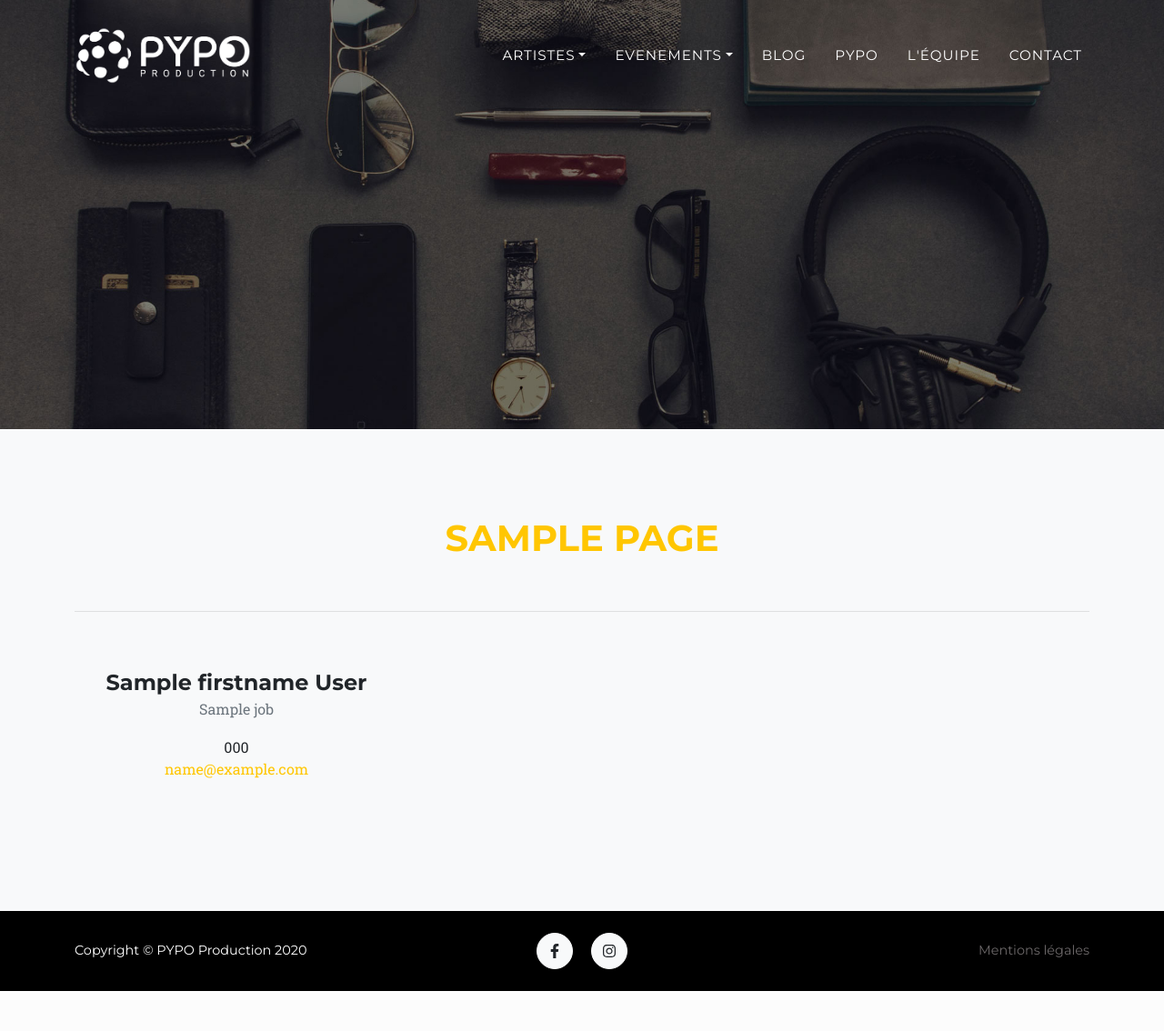
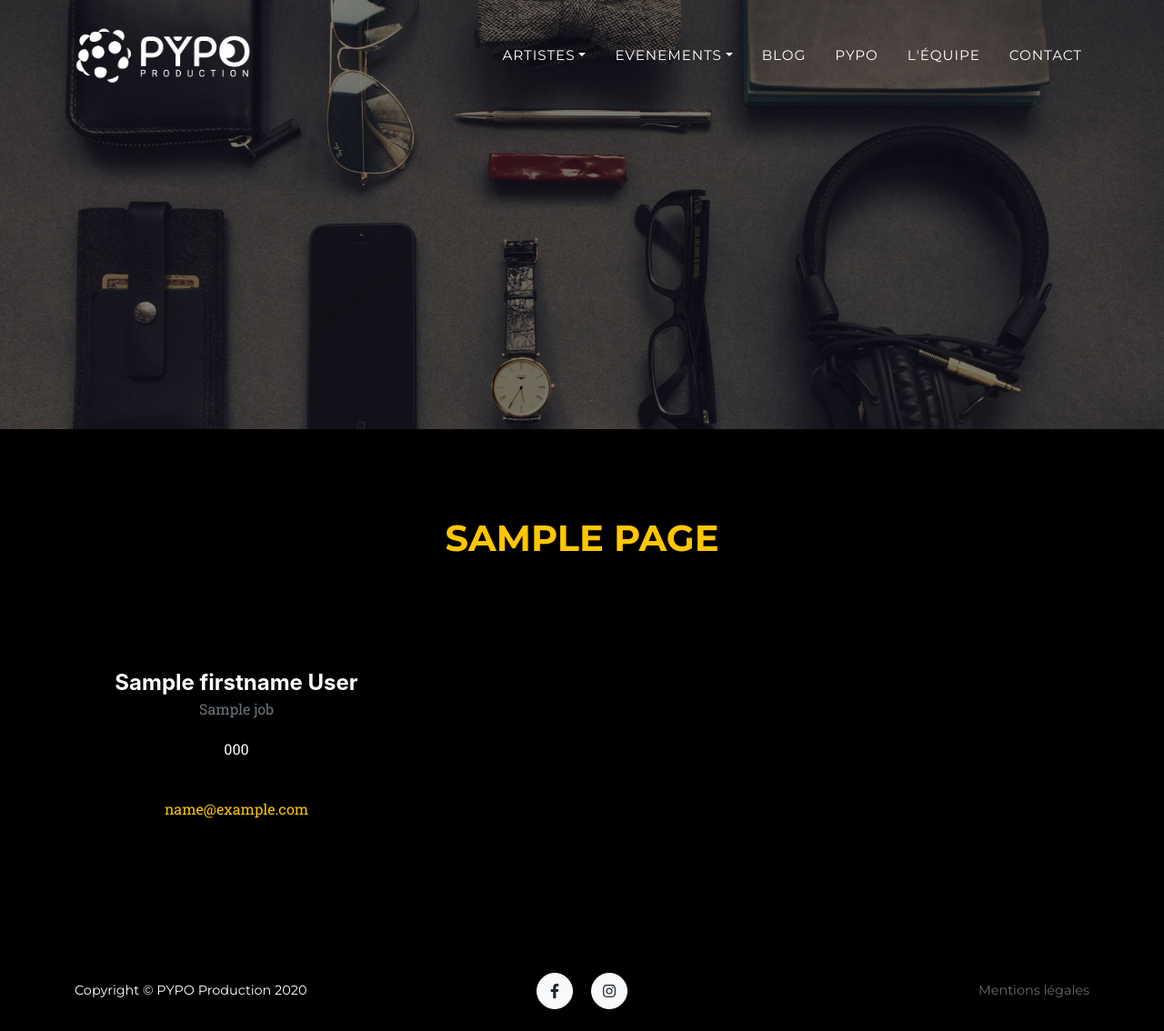
Before and after one commit to Nastyflav/site_PYPO_production, a Django app: template site_pypo/home/templates/home/team_page.html in a window 1280 px wide. Shown: the whole page at 91% size. Before the commit the page ends 1090 px from the top, so only its background shows below. Run offline with Django 3.2, Linux system fonts and the light colour scheme; the template is opened without the code that fills it: most values are stand-ins (such as "Sample title", 1, 10 or a date in 2020); parts of the project's set-up code (start-up, migrations or seed data) failed here and were passed over; some libraries are stand-ins or nearby versions; some web fonts are replaced.

Commit message:
Refreshed the team page with new graphism

```diff
--- a/site_pypo/home/templates/home/team_page.html
+++ b/site_pypo/home/templates/home/team_page.html
@@ -13,7 +13,7 @@
 </header>
 
 <!-- Team-->
-<section class="page-section bg-light" id="team">
+<section class="page-section" id="portfolio">
     <div class="container">
         <div class="text-center">
             <h2 class="section-heading text-uppercase">{{ page.title }}</h2>
@@ -25,10 +25,10 @@
             {% for member in page.members.all %}
             <div class="col-lg-4">
                 <div class="team-member">
-                    <h4>{{ member.firstname }} {{ member.lastname }}</h4>
+                    <h4 class="section-subheading">{{ member.firstname }} {{ member.lastname }}</h4>
                     <p class="text-muted">{{ member.job }}</p>
-                    <a class="text">{{ member.phone }}</a><br>
-                    <a class="text" href="{{ member.email }}">{{ member.email }}</a>
+                    <p class="text">{{ member.phone }}</p><br>
+                    <a href="{{ member.email }}">{{ member.email }}</a>
                 </div>
             </div>
             {% endfor %}
--- a/site_pypo/site_pypo/static/src/scss/_global.scss
+++ b/site_pypo/site_pypo/static/src/scss/_global.scss
@@ -43,6 +43,13 @@ p {
         margin-bottom: 4rem;
         color: $text;
     }
+    h4.section-subheading {
+        font-size: 1.5rem;
+        font-weight: 700;
+        font-family: $subheadings-font-family;
+        margin-bottom: 0;
+        color: $text;
+    }
 }
 
 @include media-breakpoint-up(md) {
```
Also changed, not shown: site_pypo/site_pypo/static/dist/css/styles.css.
